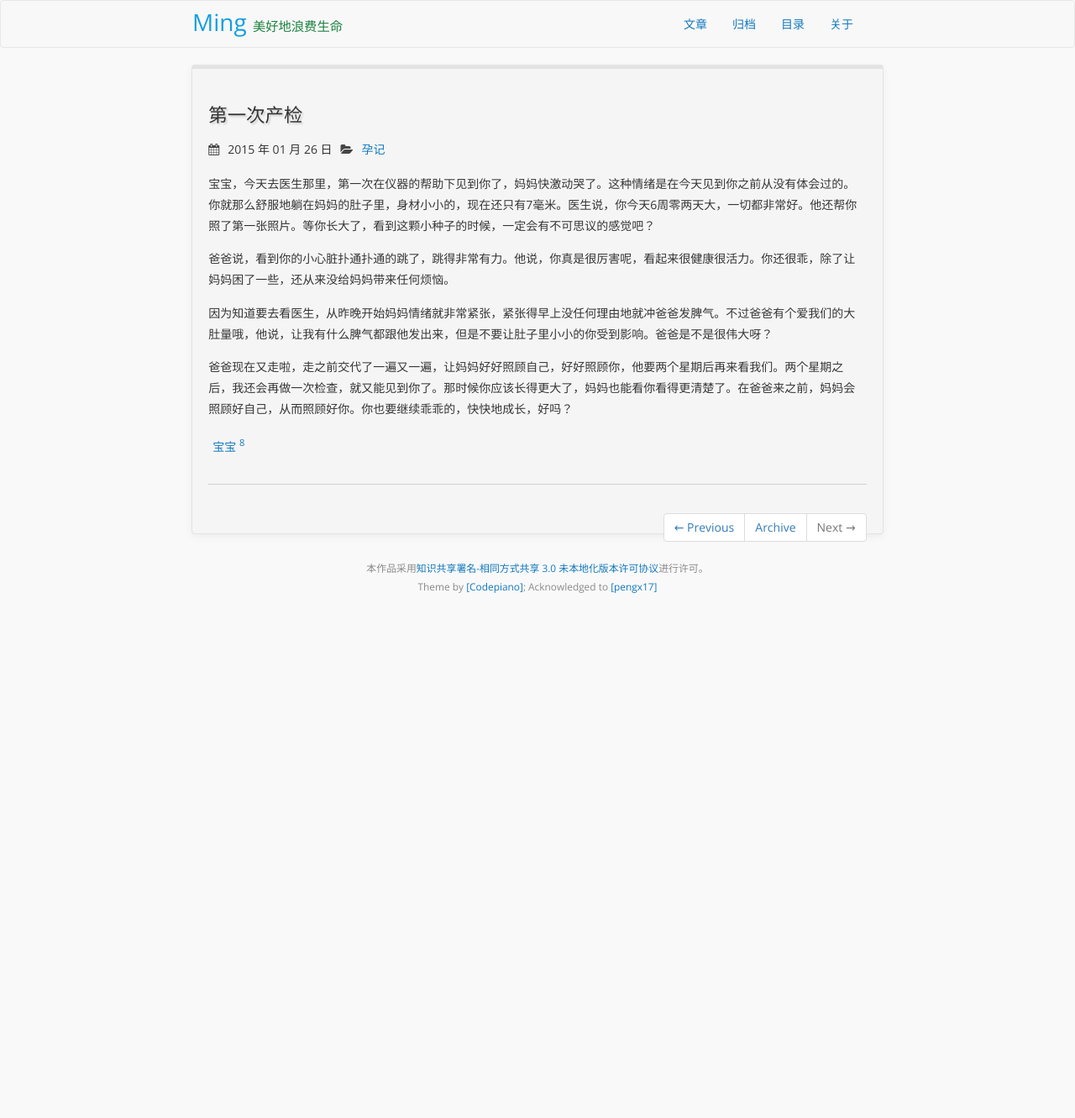
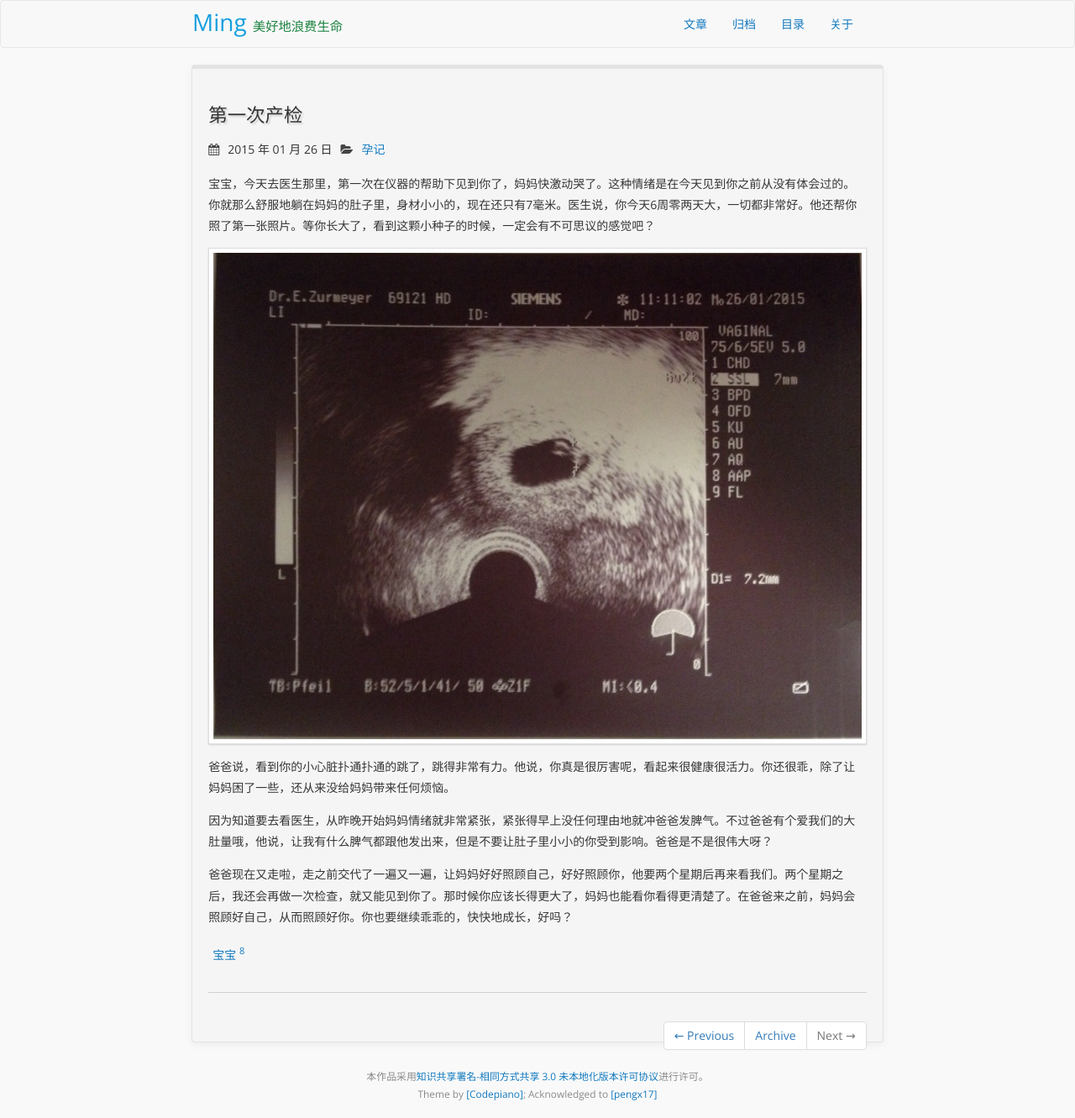
Before and after one commit to almatrix/space, a Jekyll site: the page built from _posts/2015-01-26-doctor.md, in a window 1280 px wide. Shown: the whole page at 84% size. Built offline with Jekyll 4.4.1, drawn with Linux system fonts in a browser that asks for light colours; nearby versions of some CDN libraries; before the commit the page ends 900 px from its top, so only the background shows below that.

Commit message:
update photo

```diff
--- a/_posts/2015-01-26-doctor.md
+++ b/_posts/2015-01-26-doctor.md
@@ -12,6 +12,8 @@ tldr: true
 
 宝宝，今天去医生那里，第一次在仪器的帮助下见到你了，妈妈快激动哭了。这种情绪是在今天见到你之前从没有体会过的。你就那么舒服地躺在妈妈的肚子里，身材小小的，现在还只有7毫米。医生说，你今天6周零两天大，一切都非常好。他还帮你照了第一张照片。等你长大了，看到这颗小种子的时候，一定会有不可思议的感觉吧？
 
+<img src="../../../../image/post/150126-baby.JPG" />
+
 爸爸说，看到你的小心脏扑通扑通的跳了，跳得非常有力。他说，你真是很厉害呢，看起来很健康很活力。你还很乖，除了让妈妈困了一些，还从来没给妈妈带来任何烦恼。
 
 因为知道要去看医生，从昨晚开始妈妈情绪就非常紧张，紧张得早上没任何理由地就冲爸爸发脾气。不过爸爸有个爱我们的大肚量哦，他说，让我有什么脾气都跟他发出来，但是不要让肚子里小小的你受到影响。爸爸是不是很伟大呀？
```
Also changed, not shown: image/post/150126-baby.JPG (added).
